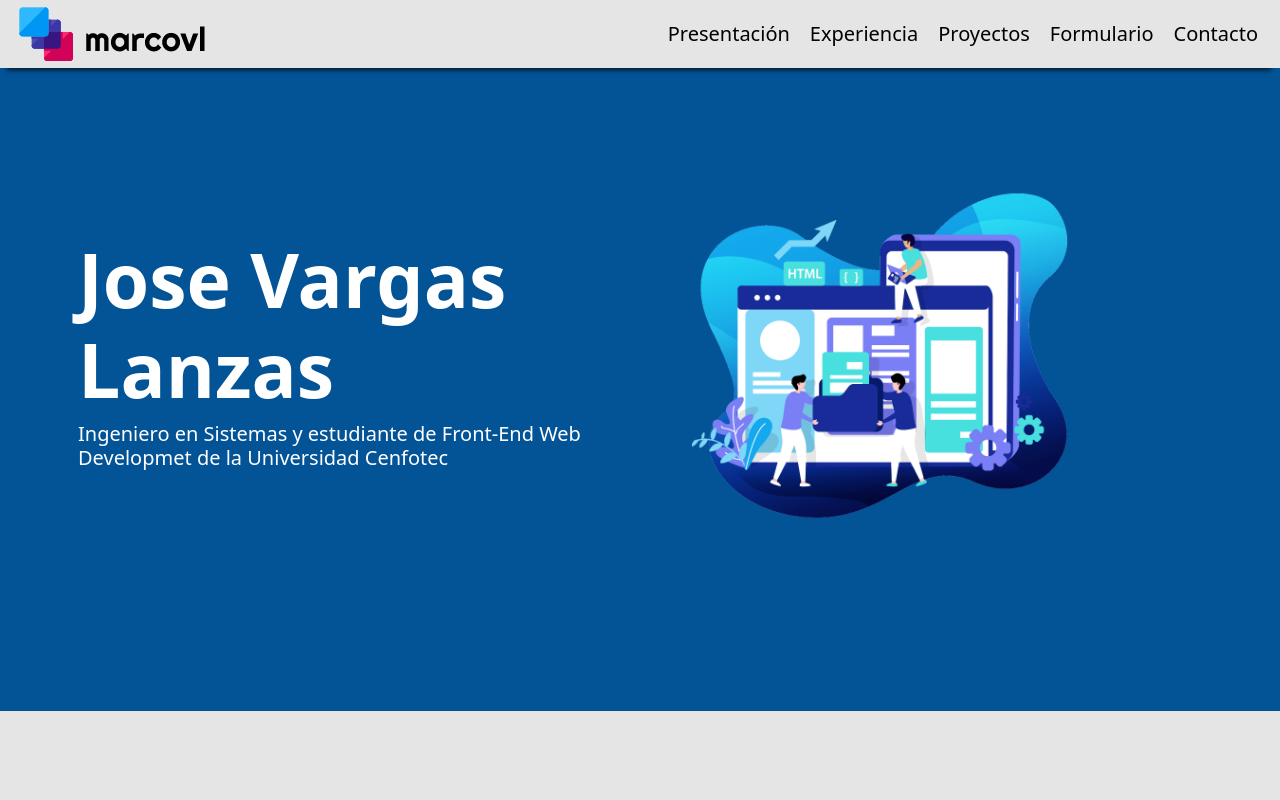
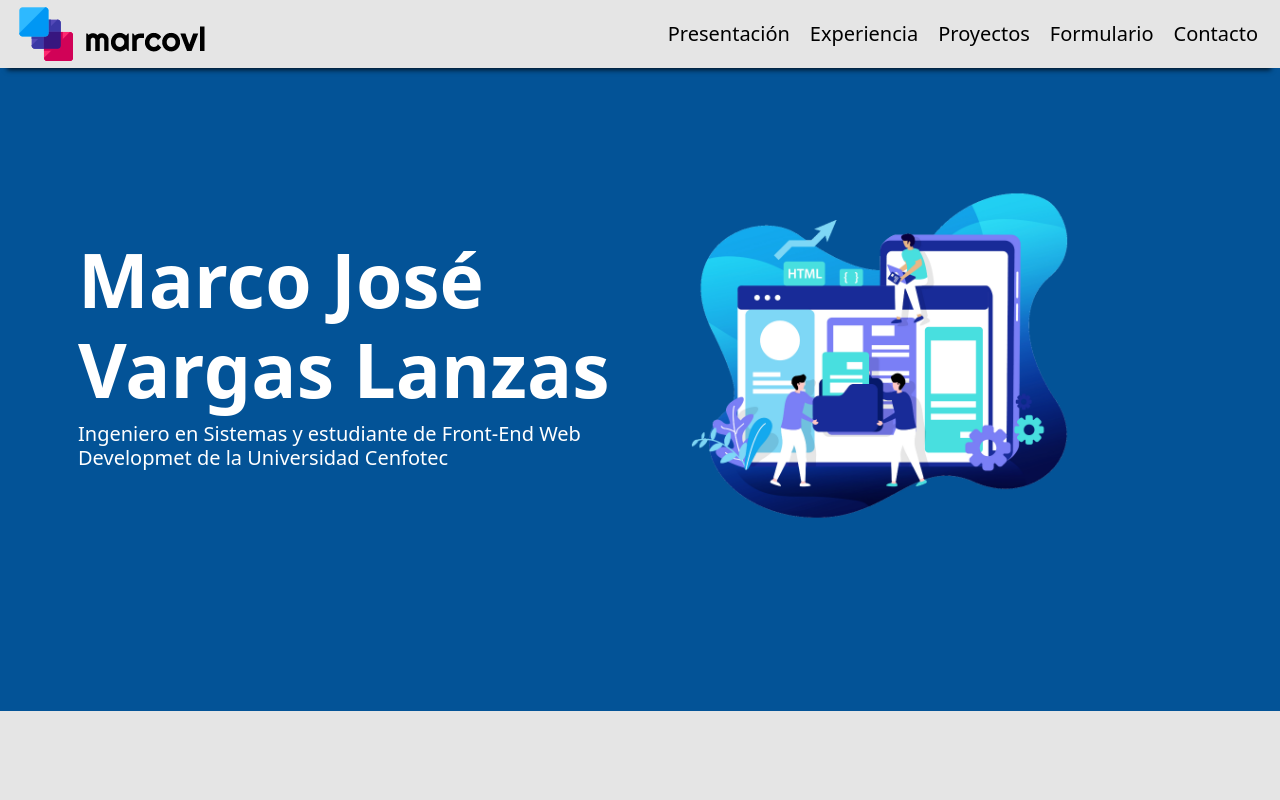
Before and after one commit to MarcoVL56/Portafolio_React_Marco, a React (Create React App) app: page / in a window 1280 px wide. Shown: the top 800 px of the page. Built offline with nearby package versions, Linux system fonts and the light colour scheme; no server answers; the HTML template or start-up script is replaced by a standard one.

Commit message:
Cambio nombre tercera

```diff
--- a/src/App.js
+++ b/src/App.js
@@ -27,7 +27,7 @@ function App() {
       <section id='seccion_presentacion' className='fondo-presentacion'>
         <div className='container'>
           <Presentacion
-            titulo="Jose Vargas Lanzas"
+            titulo="Marco José Vargas Lanzas"
             slogan="Ingeniero en Sistemas y estudiante de
             Front-End Web Developmet de la Universidad Cenfotec"
             imagen="/img/imagen-principal.png"
```
